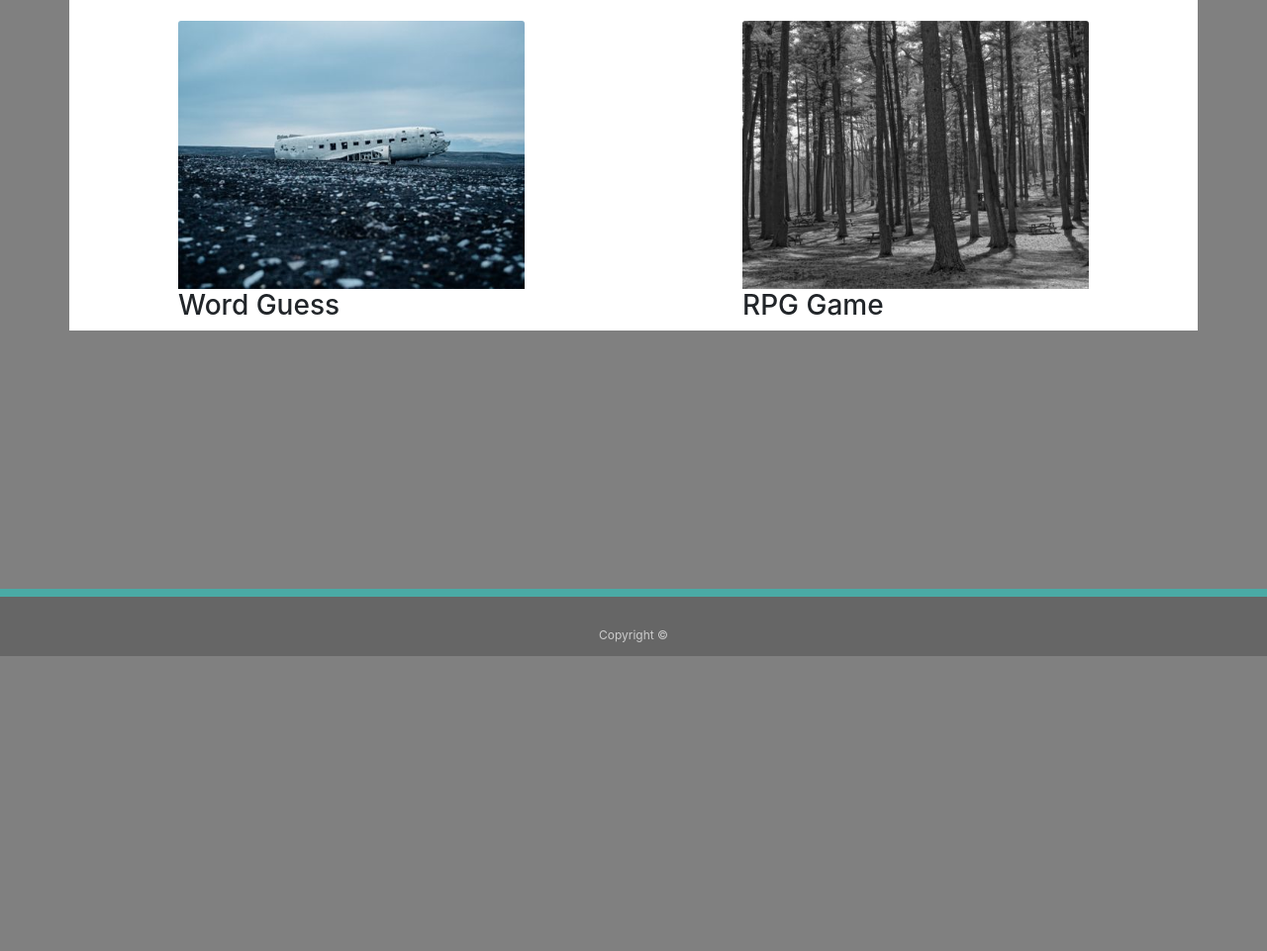
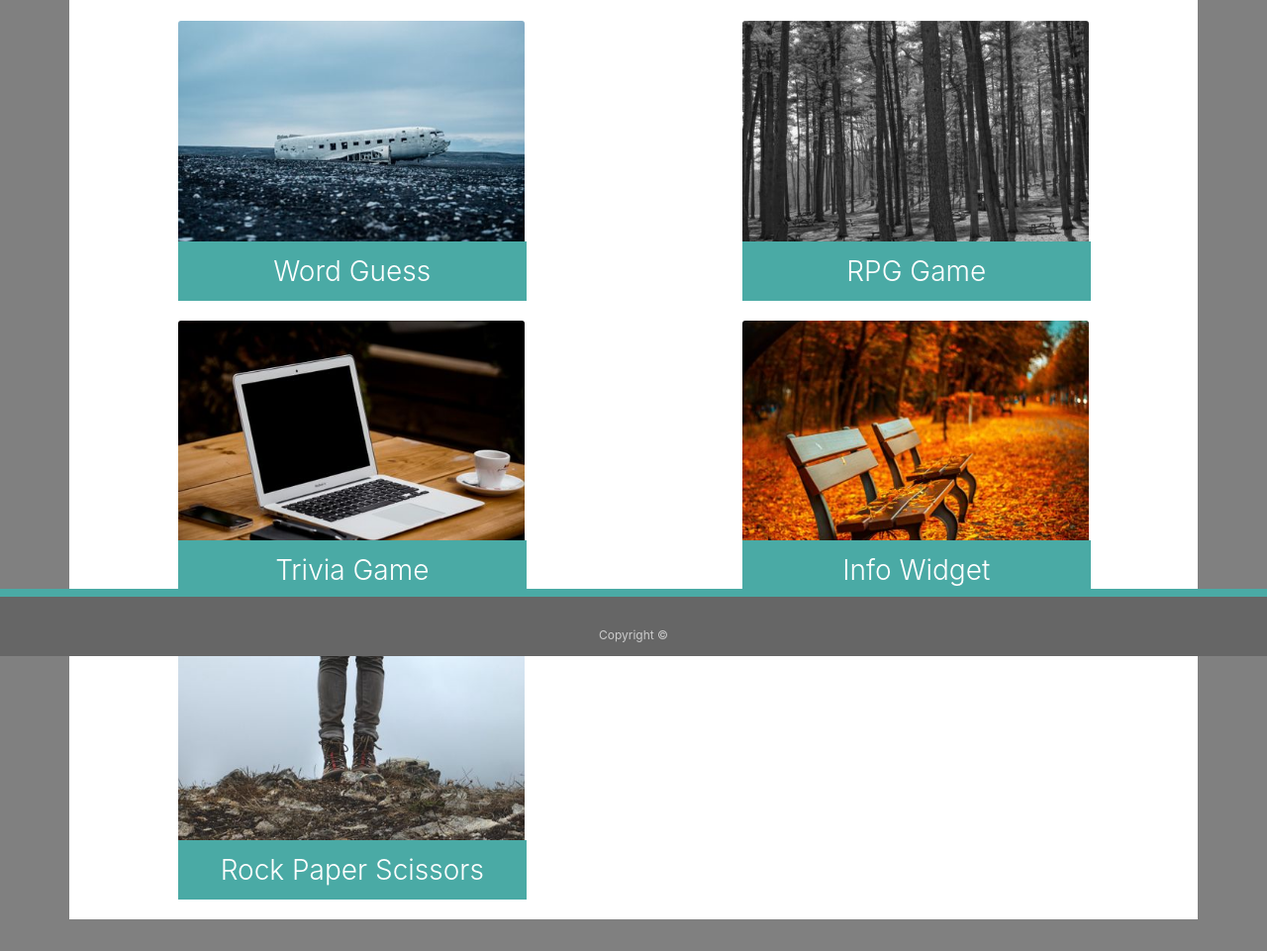
Before and after one commit to Blair221/Bootstrap-Portfolio, a plain HTML site: page portfolio.html in a window 1280 px wide. Shown: the part 137-1098 px from the top of the page at 99% size. Before the commit the page ends 800 px from the top, so only its background shows below. Drawn offline with nearby package versions, Linux system fonts and the light colour scheme.

Commit message:
starting to really piece things together

```diff
--- a/assets/style.css
+++ b/assets/style.css
@@ -10,6 +10,19 @@ body {
 }
 #main-section {
     margin-bottom: 2rem;
+}
+.quirk h3 {
+    position: absolute;
+    bottom: 20px;
+    width: 92.5%;
+    padding: 15px;
+    margin-bottom: 0;
+    font-weight: 300;
+    line-height: 30px;
+    color: #ffffff;
+    text-align: center;
+    background: #4aaaa5;
+    border-bottom: 0;
 }
 h1 {
     background-color: #4aa;
@@ -36,3 +49,6 @@ footer {
     border-top: 8px solid #4aaaa5;
     height: 50px;
   }
+  .card-img-top {
+      margin-bottom: 2rem;
+  }
--- a/portfolio.html
+++ b/portfolio.html
@@ -45,16 +45,38 @@
         </div>
         <div class="row">
             <div class="col-md-1"></div>
-            <div class="col-md-4">
+            <div class="col-md-4 quirk">
                 <img src="assets/Images/picture-1.jpg" class="card-img-top" alt="word guess">
 
                 <h3>Word Guess</h3>
             </div>
             <div class="col-md-2"></div>
-            <div class="col-md-4">
+            <div class="col-md-4 quirk">
                 <img src="assets/Images/picture-2.jpg" class="card-img-top" alt="RPG Game">
 
                 <h3>RPG Game</h3>
+            </div>
+        </div>
+        <div class="row">
+            <div class="col-md-1"></div>
+            <div class="col-md-4 quirk">
+                <img src="assets/Images/picture-3.jpg" class="card-img-top" alt="Trivia Game">
+
+                <h3>Trivia Game</h3>
+            </div>
+            <div class="col-md-2"></div>
+            <div class="col-md-4 quirk">
+                <img src="assets/Images/picture-4.jpg" class="card-img-top" alt="Info Widget">
+
+                <h3>Info Widget</h3>
+            </div>
+        </div>
+        <div class="row">
+            <div class="col-md-1"></div>
+            <div class="col-md-4 quirk">
+                <img src="assets/Images/picture-5.jpg" class="card-img-top" alt="Rock Paper Scissors">
+
+                <h3>Rock Paper Scissors</h3>
             </div>
         </div>
     </div>
```
